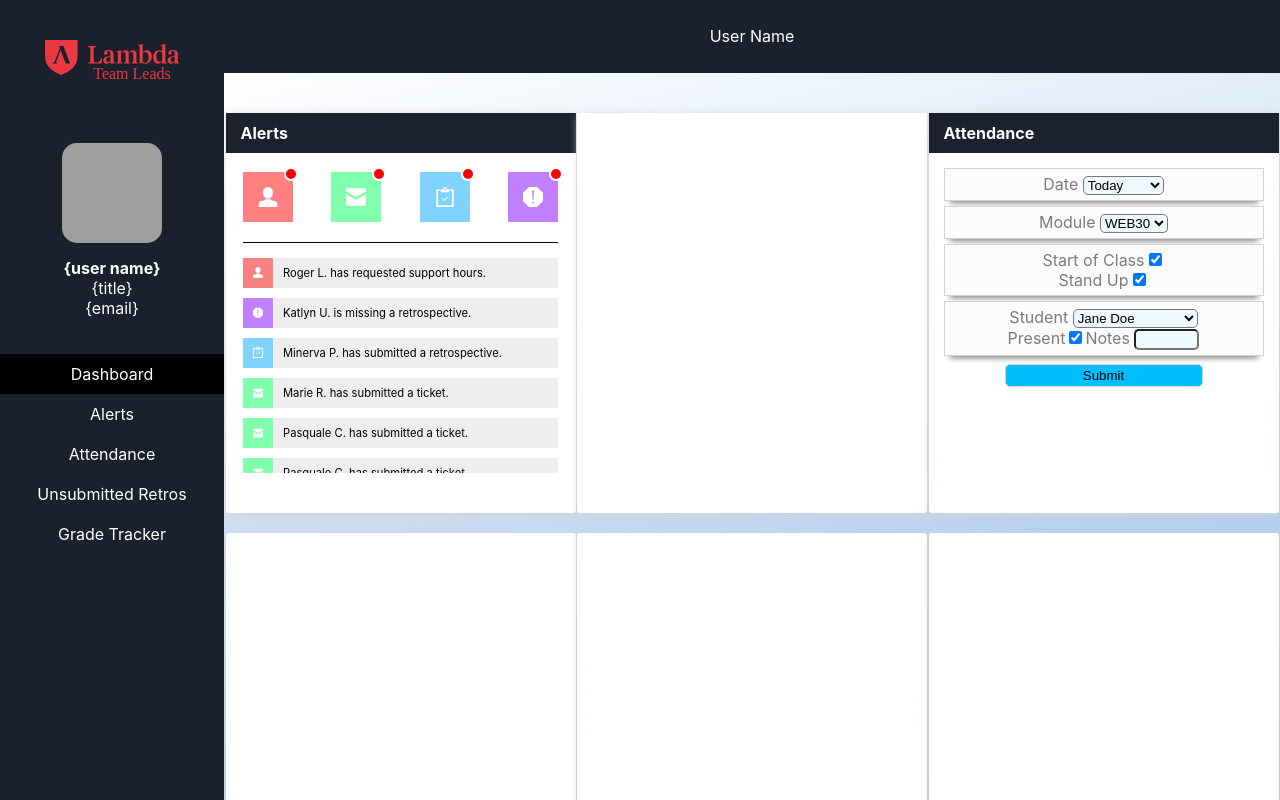
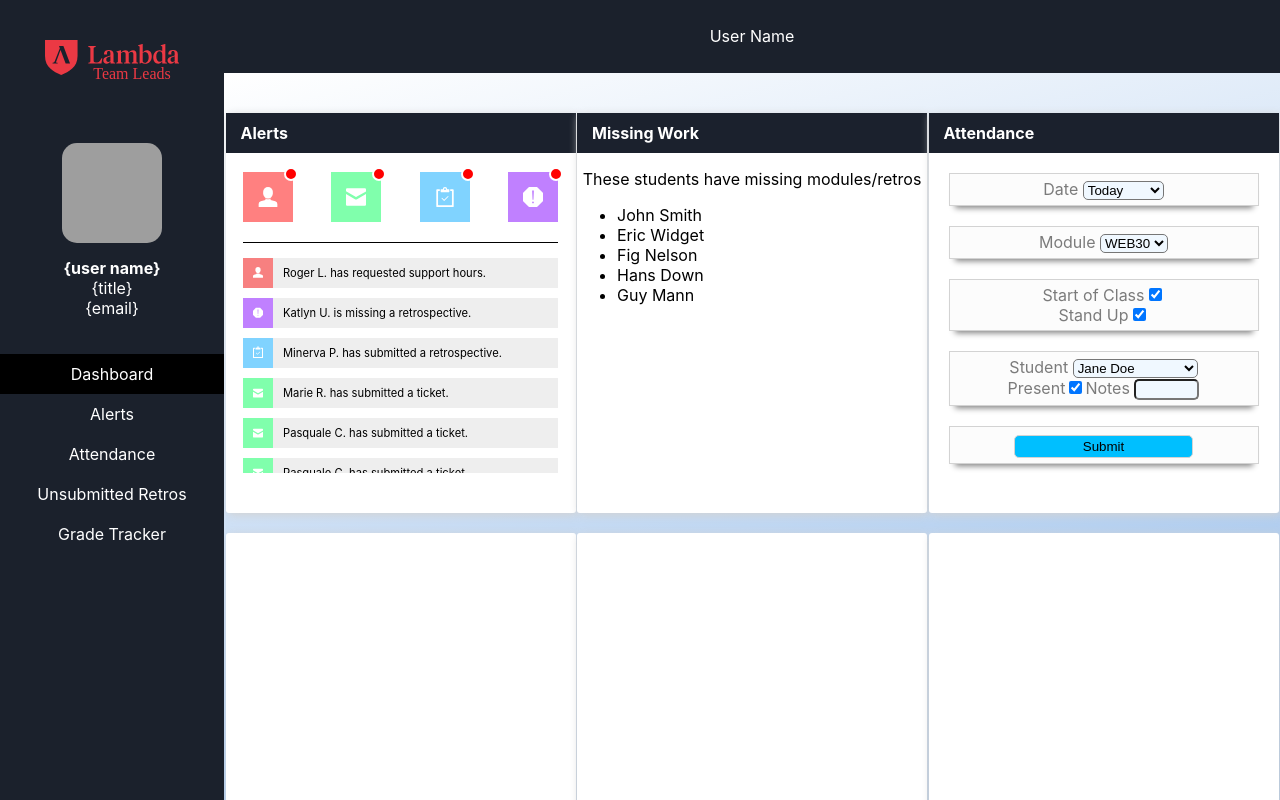
Before and after one commit to TL-Dashboard/frontend, a React (Create React App) app: page / in a window 1280 px wide. Built offline with nearby package versions, Linux system fonts and the light colour scheme; grey boxes are pictures that could not be loaded.

Commit message:
changed styles to SASS

```diff
--- a/src/components/Main/Main.js
+++ b/src/components/Main/Main.js
@@ -4,6 +4,7 @@ import withContext, { Provider } from '../../Context';
 
 import Attendance from "../Tiles/Attendance.js";
 import AlertTile from '../Tiles/AlertTile';
+import MissingWork from "../Tiles/MissingWork";
 
 const AlertTileWithContext = withContext(AlertTile);
 
@@ -14,10 +15,12 @@ const Main = () => {
         <Tile className='tile' title='Alerts'>
           <AlertTileWithContext />
         </Tile>
-        <div title='Attendance' className="tile">
-          List of students who have not submitted most recent retro
-        </div>
-        <Tile title='Attendance' className="tile"><Attendance /></Tile>
+        <Tile className="tile" title='Missing Work'>
+          <MissingWork />
+        </Tile>
+        <Tile className="tile" title='Attendance'>
+          <Attendance />
+        </Tile>
         <div className="tile">Tile</div>
         <div className="tile">Tile</div>
         <div className="tile">Tile</div>
--- a/src/components/Tiles/Attendance.js
+++ b/src/components/Tiles/Attendance.js
@@ -1,61 +1,8 @@
 import React from "react";
 import styled from "styled-components";
 
-/* CSS goes here */
 const Wrapper = styled.div`
 
-    /*alerts box header*/
-    .attendance-text {
-        background-color: black;
-        height: 40px;
-        color: white;
-        margin-top: 0px;
-        margin-bottom: 5px;
-        padding: 10px 15px;
-        /* box-shadow: 0 8px 6px -6px gray; */
-    }
-    /*attendance form border, and it's boxes */
-    .attendance-container, .smaller-containers {
-        text-align: center;
-        align-items: center;
-        margin: 5px;
-        padding: 5px;
-    }
-    /*individual boxes color*/
-    .smaller-containers {
-        border: 1px solid lightgray;
-        box-shadow: 0 8px 6px -6px gray;
-        background-color: #FCFCFC;
-    }
-    /*font styling*/
-    .attendanceForm {
-        color: #7B7B7B;
-    }
-    /*curving edges for form selects, input, button */
-    #dateSelect, #moduleSelect, #studentSelect, #notesInput, #submit-btn {
-        border-radius: 5px;
-        background-color: #F0F8FF;
-    }
-    #startInput, #standInput, #presentInput {
-        cursor: pointer;
-    }
-    /*button styling */
-    #submit-btn {
-        background-color: #00BFFF;
-        width: 60%;
-        margin-top: 3px;
-        padding-top: 3px;
-        padding-bottom: 3px;
-        color: black;
-        border: 1px solid lightgray;
-        cursor: pointer;
-    }
-    /*button hover styling */
-    #submit-btn:hover {
-        background-color: #80D3FF;
-        width: 60%;
-        color: #7B7B7B;
-    }
 `;
 
 const Attendance = () => {
@@ -64,35 +11,35 @@ const Attendance = () => {
     /* HTML goes here */
     return(
         <Wrapper>
-        <form class="attendanceForm">
-            <div class="attendance-container">
-                <div class="smaller-containers">
-                    <label for="dateSelect">Date </label>
-                        <select id="dateSelect" name="date">
+        <form className="tile__attendance">
+            <div className="tile__attendance__container">
+                <div className="tile__attendance__container__smallcontainer">
+                    <label for="tile__attendance__container__smallcontainer--item">Date </label>
+                        <select className="tile__attendance__container__smallcontainer--item" name="date">
                             <option value='1'>Today</option>
                             <option value='2'>Tomorrow</option>
                             <option value='3'>Yesterday</option>
                         </select>
                 </div>
-                <div class="smaller-containers">
-                    <label for="moduleSelect">Module </label>
-                        <select id="moduleSelect" name="module">
+                <div className="tile__attendance__container__smallcontainer">
+                    <label for="tile__attendance__container__smallcontainer--item">Module </label>
+                        <select className="tile__attendance__container__smallcontainer--item" name="module">
                             <option value='1'>WEB30</option>
                             <option value='2'>WEB30</option>
                             <option value='3'>WEB30</option>
                         </select>
                 </div>
-                <div class="smaller-containers">
-                    <label for="startInput">Start of Class</label>
-                        <input type='checkbox' id="startInput" name="startClass" defaultChecked />
+                <div className="tile__attendance__container__smallcontainer">
+                    <label for="tile__attendance__container__smallcontainer--item">Start of Class</label>
+                        <input type='checkbox' className="tile__attendance__container__smallcontainer--item" name="startClass" defaultChecked />
                     <br/>
-                    <label for="standInput">Stand Up</label>
-                        <input type='checkbox' id="standInput" name="standUp" defaultChecked />
+                    <label for="tile__attendance__container__smallcontainer--item">Stand Up</label>
+                        <input type='checkbox' className="tile__attendance__container__smallcontainer--item" name="standUp" defaultChecked />
 
                 </div>
-                <div class="smaller-containers">
-                    <label for="studentSelect">Student </label>
-                        <select id="studentSelect" name="student">
+                <div className="tile__attendance__container__smallcontainer">
+                    <label for="tile__attendance__container__smallcontainer--item">Student </label>
+                        <select className="tile__attendance__container__smallcontainer--item" name="student">
                             <option value='student1'>Jane Doe</option>
                             <option value='student2'>John Smith</option>
                             <option value='student3'>Eleanor Fant</option>
@@ -102,13 +49,13 @@ const Attendance = () => {
                             <option value='student7'>Theodore Handle</option>
                             <option value='student8'>Guy Mann</option>
                         </select><br/>
-                    <label for="presentInput">Present</label>
-                        <input type='checkbox' id="presentInput" name="present" defaultChecked />
+                    <label for="tile__attendance__container__smallcontainer--item">Present</label>
+                        <input type='checkbox' className="tile__attendance__container__smallcontainer--item" name="present" defaultChecked />
                     <label>Notes </label>
-                        <input type='text' id="notesInput" name="notes" maxLength="35" size="5" />
+                        <input type='text' className="tile__attendance__container__smallcontainer--item" name="notes" maxLength="35" size="5" />
                 </div>
-                <div>
-                    <input id="submit-btn" type="submit" />
+                <div className="tile__attendance__container__smallcontainer">
+                    <input className="tile__attendance__container__smallcontainer__submitBtn" type="submit" />
                 </div>
             </div>
         </form>
--- /dev/null
+++ b/src/components/Tiles/MissingWork.js
@@ -0,0 +1,41 @@
+import React from "react";
+import styled from "styled-components";
+
+const Wrapper1 = styled.div`
+    .missing-work {
+        background-color: black;
+        color: white;
+        margin-top: 0px;
+        margin-bottom: 5px;
+        padding: 15px;
+        box-shadow: 0 8px 6px -6px gray;
+    }
+    .missing-work-text {
+        text-align: center;
+        color: black;
+    }
+    .missing-work-students {
+        color: black;
+    }
+`;
+
+const MissingWork = () => {
+    return(
+    <Wrapper1>
+
+        <p class="missing-work-text">These students have missing modules/retros</p>
+        <ul class="missing-work-students">
+
+            <li>John Smith</li>
+
+            <li>Eric Widget</li>
+            <li>Fig Nelson</li>
+            <li>Hans Down</li>
+
+            <li>Guy Mann</li>
+        </ul>
+    </Wrapper1>
+    )
+}
+
+export default MissingWork;
--- a/src/styles/components/tile.scss
+++ b/src/styles/components/tile.scss
@@ -124,4 +124,51 @@
             }
         }
     }
+    /*attendance form font styling*/
+    &__attendance {
+        color: #7B7B7B;
+
+
+        /*form items styling*/
+        &__container{
+            text-align: center;
+            align-items: center;
+            margin: 0 auto;
+
+            /*more form items styling*/
+            &__smallcontainer {
+                border: 1px solid lightgray;
+                box-shadow: 0 8px 6px -6px gray;
+                background-color: #FCFCFC;
+                margin: 20px;
+                padding: 5px;
+
+                    /*button styling*/
+                    &__submitBtn {
+                        border-radius: 5px;
+                        background-color: #F0F8FF;
+                        background-color: #00BFFF;
+                        width: 60%;
+                        margin-top: 3px;
+                        padding-top: 3px;
+                        padding-bottom: 3px;
+                        color: black;
+                        border: 1px solid lightgray;
+                        cursor: pointer;
+
+                        &:hover {
+                            background-color: #80D3FF;
+                            width: 60%;
+                            color: #7B7B7B;
+                        }
+                    }
+                        /*curving edges for form selects, input */
+                        &--item {
+                            border-radius: 5px;
+                            background-color: #F0F8FF;
+                            cursor: pointer;
+                    }
+            }
+        }
+    }
 }
```
